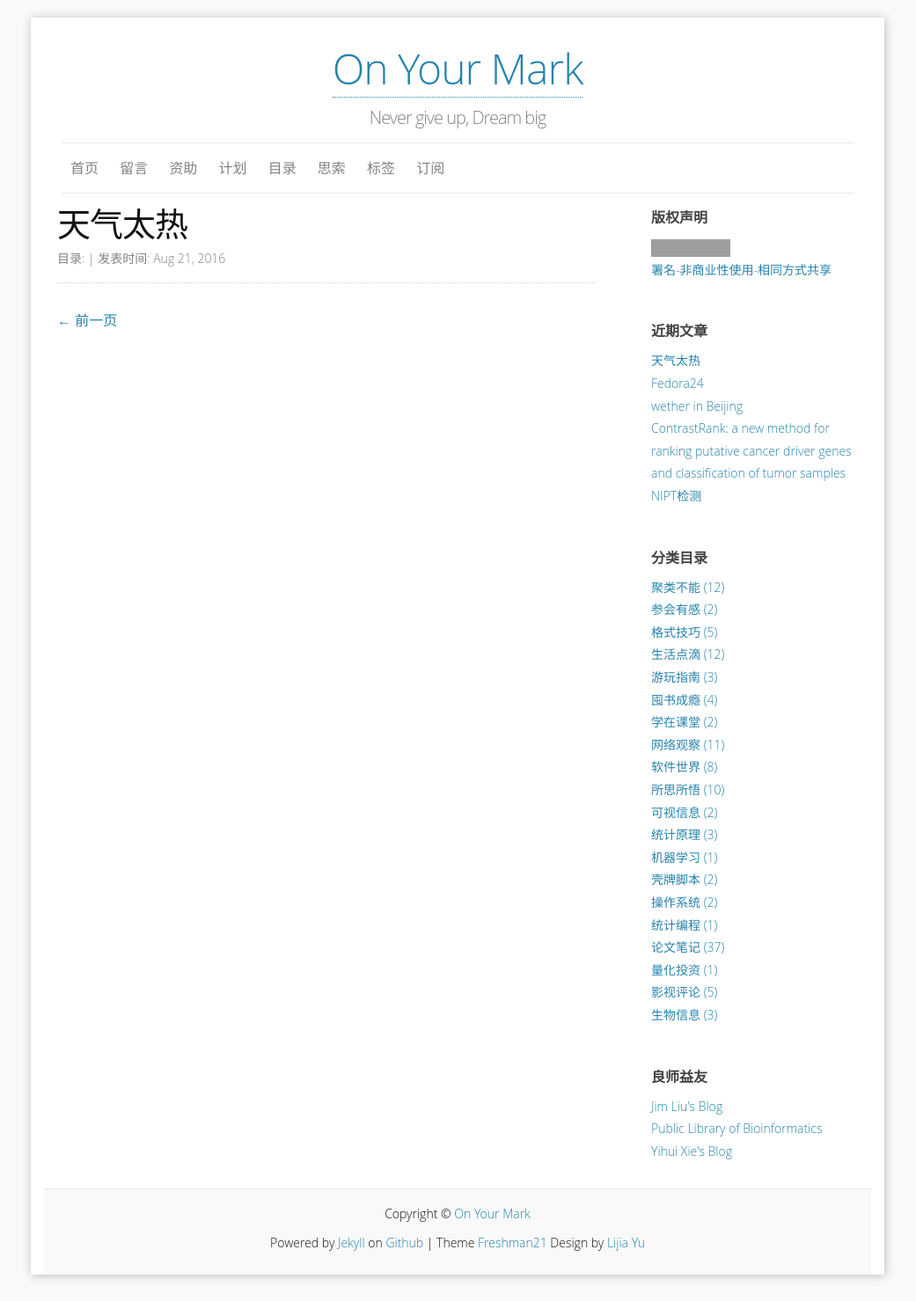
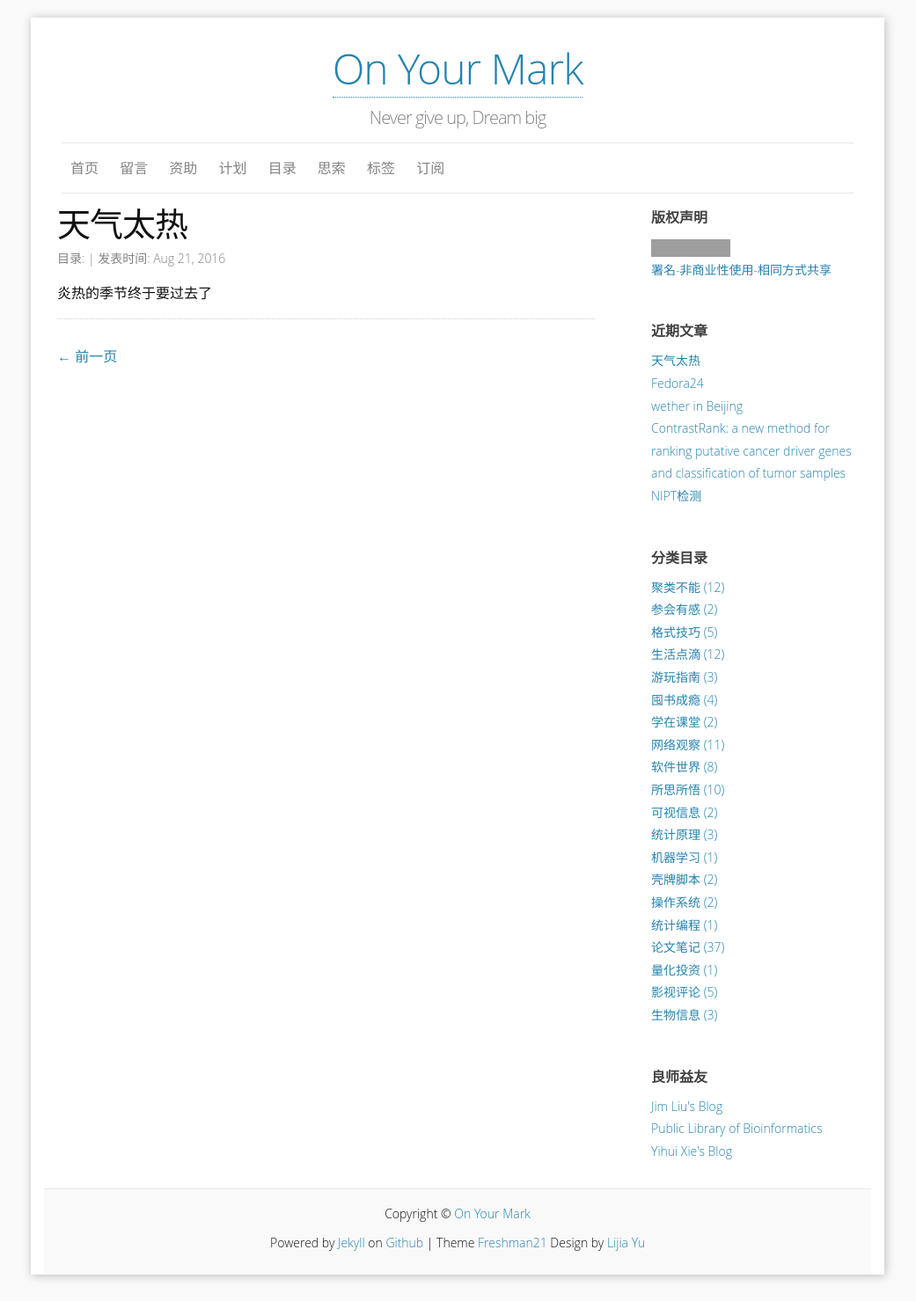
Before and after one commit to yulijia/cn, a Jekyll site: the page built from _posts/2016-08-21-weather.md, in a window 1280 px wide. Shown: the whole page at 88% size, without its empty margins (120-1161 px from the left). Built offline with Jekyll 4.4.1, drawn with Linux system fonts in a browser that asks for light colours; some web fonts are replaced; comment, search, counter and statistics services are not loaded; grey boxes are pictures that could not be loaded.

Commit message:
update(content)

```diff
--- a/_posts/2016-08-21-weather.md
+++ b/_posts/2016-08-21-weather.md
@@ -7,3 +7,5 @@ categories:
 tags:
 -
 ---
+
+炎热的季节终于要过去了
```
